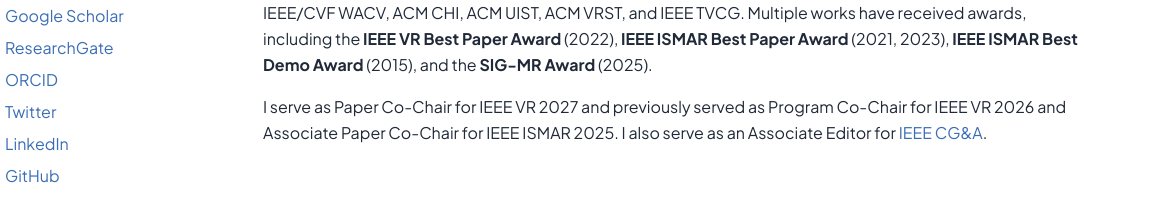
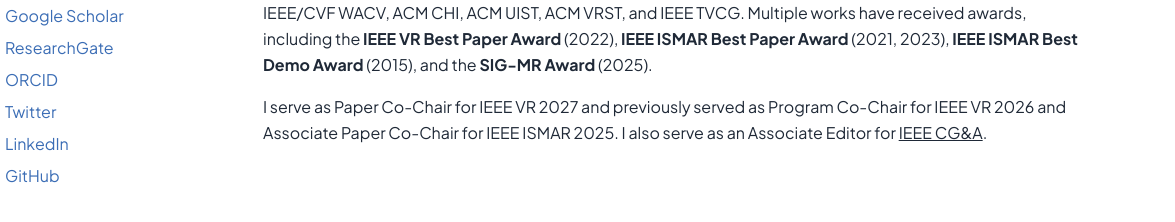
Before and after one commit to Mugichoko445/mugichoko445.github.io, a website: page docs/index.html in a window 1280 px wide. Shown: the part 713-935 px from the top of the page, 105-1280 px from the left. Drawn offline with Linux system fonts and the light colour scheme; some icons are missing.

Commit message:
updated the a style

```diff
--- a/docs/index.html
+++ b/docs/index.html
@@ -223,7 +223,7 @@
           </p>
           <p>
             I serve as Paper Co-Chair for IEEE VR 2027 and previously served as Program Co-Chair for IEEE VR 2026 and Associate Paper Co-Chair for IEEE ISMAR 2025.
-            I also serve as an Associate Editor for <a href="https://www.computer.org/csdl/magazine/cg/about/15474" target="_blank" rel="noopener noreferrer" class="text-accent hover:underline">IEEE CG&A</a>.
+            I also serve as an Associate Editor for <a href="https://www.computer.org/csdl/magazine/cg/about/15474" target="_blank" rel="noopener noreferrer" class="underline">IEEE CG&A</a>.
           </p>
         </div>
 
```
